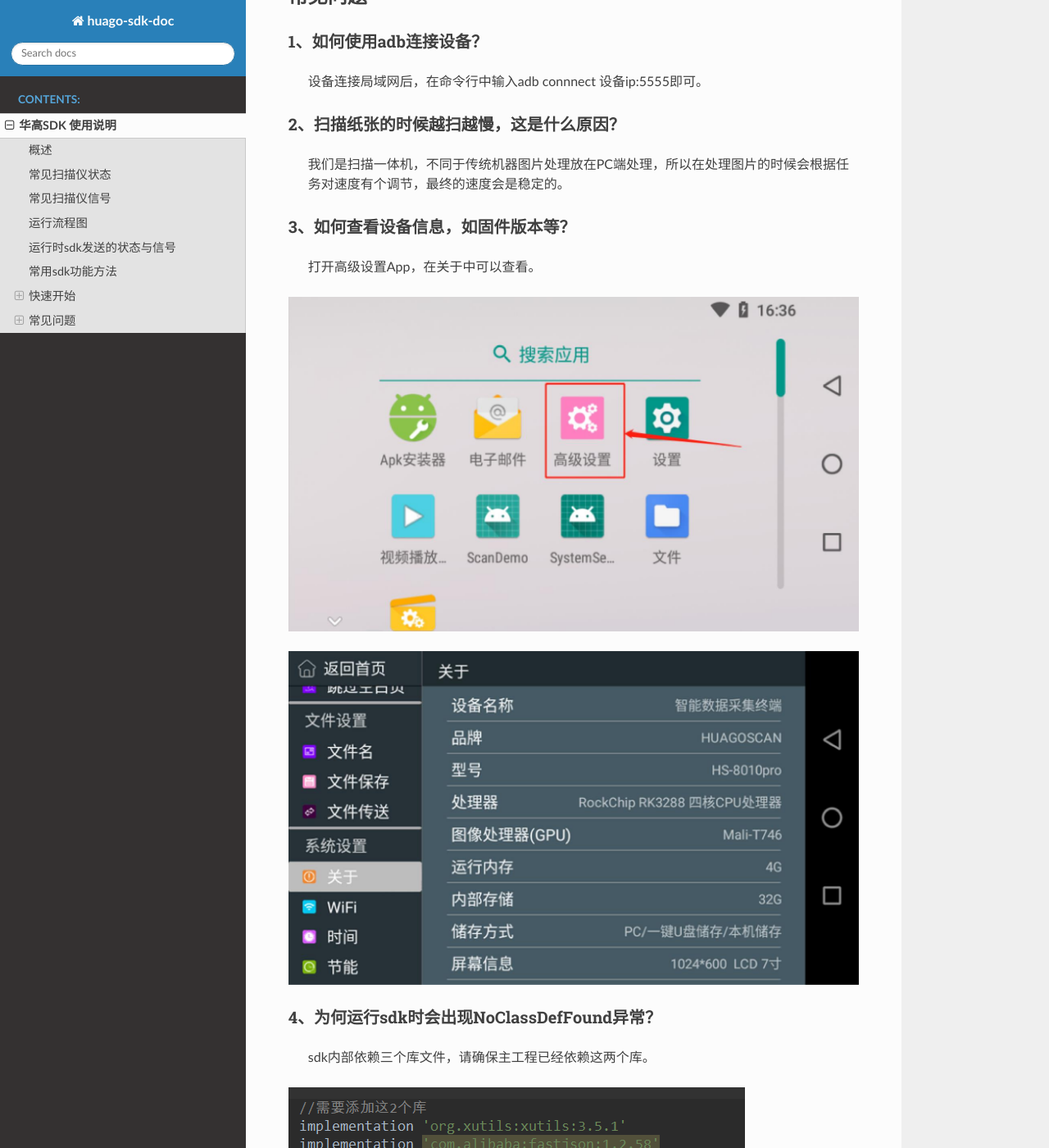
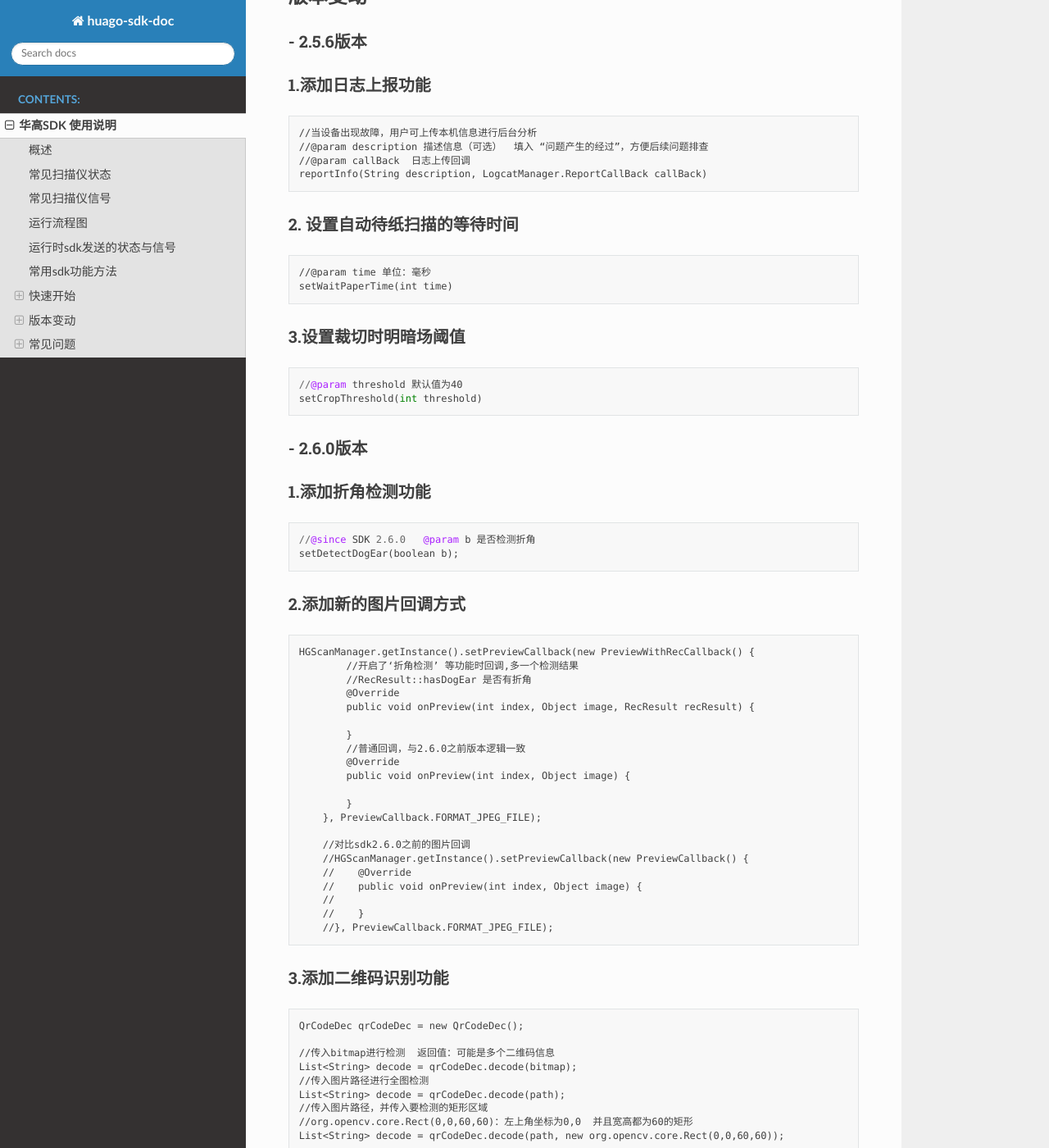
Before and after one commit to xjiangyan/huago-sdk, a Sphinx documentation site: the page built from source/sdk.rst, in a window 1280 px wide and 1400 px high, scrolled down 7979 px. Shown: the whole window at 82% size. Built offline with Sphinx 7.4.7 and the Read the Docs theme 2.0.0, drawn with Linux system fonts in a browser that asks for light colours.

Commit message:
update sdk to 2.6.0

```diff
--- a/source/sdk.rst
+++ b/source/sdk.rst
@@ -401,6 +401,105 @@
 		int doubleNum; //双张次数
 		int errorNum;  //其他异常次数
 
+==========
+版本变动
+==========
+---------------
+- **2.5.6版本**
+---------------
+
+-------------------------
+1.添加日志上报功能
+-------------------------
+
+::
+
+	//当设备出现故障，用户可上传本机信息进行后台分析
+	//@param description 描述信息（可选）  填入 “问题产生的经过”，方便后续问题排查
+	//@param callBack  日志上传回调
+	reportInfo(String description, LogcatManager.ReportCallBack callBack)
+
+-----------------------------
+2. 设置自动待纸扫描的等待时间
+-----------------------------
+
+::
+
+	//@param time 单位：毫秒
+	setWaitPaperTime(int time)
+
+-------------------------
+3.设置裁切时明暗场阈值
+-------------------------
+
+::
+
+	//@param threshold 默认值为40
+	setCropThreshold(int threshold)
+
+---------------
+- **2.6.0版本**
+---------------
+
+
+-------------------------
+1.添加折角检测功能
+-------------------------
+
+::
+
+	//@since SDK 2.6.0   @param b 是否检测折角
+	setDetectDogEar(boolean b);
+
+-------------------------
+2.添加新的图片回调方式
+-------------------------
+
+::
+
+    HGScanManager.getInstance().setPreviewCallback(new PreviewWithRecCallback() {
+            //开启了‘折角检测’ 等功能时回调,多一个检测结果
+            //RecResult::hasDogEar 是否有折角
+            @Override
+            public void onPreview(int index, Object image, RecResult recResult) {
+
+            }
+            //普通回调，与2.6.0之前版本逻辑一致
+            @Override
+            public void onPreview(int index, Object image) {
+
+            }
+        }, PreviewCallback.FORMAT_JPEG_FILE);
+
+	//对比sdk2.6.0之前的图片回调
+	//HGScanManager.getInstance().setPreviewCallback(new PreviewCallback() {
+	//    @Override
+	//    public void onPreview(int index, Object image) {
+	//
+	//    }
+	//}, PreviewCallback.FORMAT_JPEG_FILE);
+
+
+-------------------------
+3.添加二维码识别功能
+-------------------------
+
+::
+
+		  QrCodeDec qrCodeDec = new QrCodeDec();
+
+		  //传入bitmap进行检测  返回值：可能是多个二维码信息
+		  List<String> decode = qrCodeDec.decode(bitmap);
+		  //传入图片路径进行全图检测
+		  List<String> decode = qrCodeDec.decode(path);
+		  //传入图片路径，并传入要检测的矩形区域
+		  //org.opencv.core.Rect(0,0,60,60)：左上角坐标为0,0  并且宽高都为60的矩形
+		  List<String> decode = qrCodeDec.decode(path, new org.opencv.core.Rect(0,0,60,60));
+
+
+
+
+
 =============
 常见问题
 =============
```
